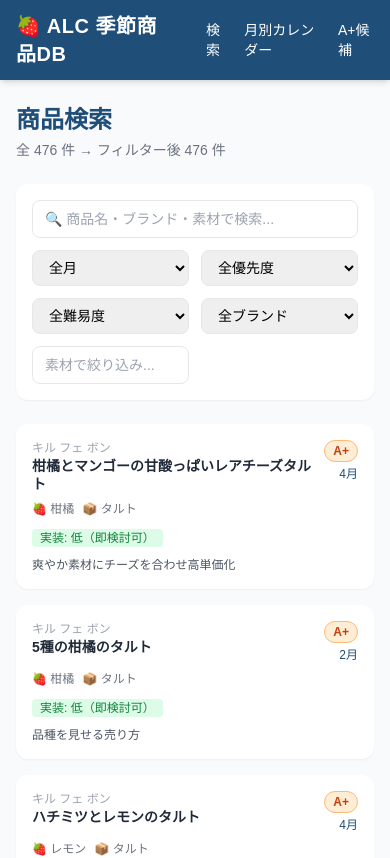
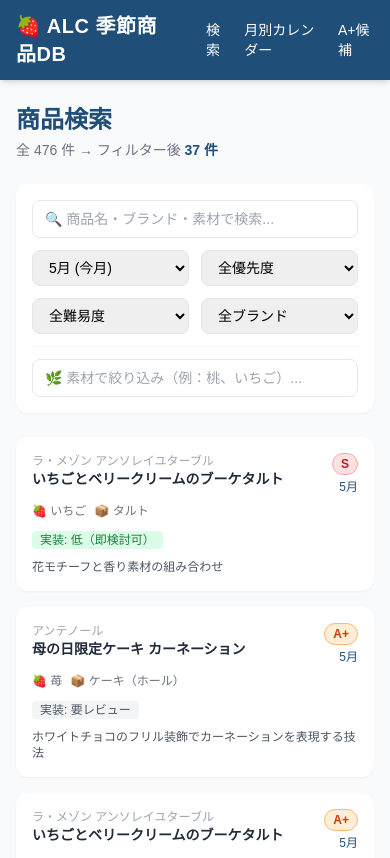
Before and after one commit to hdtsm2009/alc-sweets, a Next.js app: page / in a window 390 px wide. Shown: the top 858 px of the page. Built offline with nearby package versions, Linux system fonts and the light colour scheme.

Commit message:
fix: S候補5件修正・デフォルトソート・当月フィルター・前へ次へナビ追加

```diff
--- a/src/app/page.tsx
+++ b/src/app/page.tsx
@@ -4,11 +4,23 @@ import type { Product } from "@/types/product";
 import { PRIORITY_COLORS, DIFFICULTY_COLORS } from "@/lib/data";
 import Link from "next/link";
 
+const PRIORITY_ORDER: Record<string, number> = { S: 0, "A+": 1, A: 2, B: 3, C: 4 };
+
+function sortProducts(ps: Product[]): Product[] {
+  return [...ps].sort((a, b) => {
+    const pa = PRIORITY_ORDER[a.商品会議優先度] ?? 5;
+    const pb = PRIORITY_ORDER[b.商品会議優先度] ?? 5;
+    if (pa !== pb) return pa - pb;
+    return (Number(a.対象月) || 13) - (Number(b.対象月) || 13);
+  });
+}
+
 export default function HomePage() {
   const [products, setProducts] = useState<Product[]>([]);
   const [loading, setLoading] = useState(true);
   const [query, setQuery] = useState("");
-  const [filterMonth, setFilterMonth] = useState("");
+  const currentMonth = String(new Date().getMonth() + 1);
+  const [filterMonth, setFilterMonth] = useState(currentMonth);
   const [filterBrand, setFilterBrand] = useState("");
   const [filterPriority, setFilterPriority] = useState("");
   const [filterDifficulty, setFilterDifficulty] = useState("");
@@ -26,7 +38,7 @@ export default function HomePage() {
   }, [products]);
 
   const filtered = useMemo(() => {
-    return products.filter(p => {
+    const result = products.filter(p => {
       if (filterMonth && String(p.対象月) !== filterMonth) return false;
       if (filterBrand && p.ブランド名 !== filterBrand) return false;
       if (filterPriority && p.商品会議優先度 !== filterPriority) return false;
@@ -42,19 +54,33 @@ export default function HomePage() {
       }
       return true;
     });
+    return sortProducts(result);
   }, [products, query, filterMonth, filterBrand, filterPriority, filterDifficulty, filterIngredient]);
 
   if (loading) return <div className="text-center py-20 text-gray-400">読み込み中...</div>;
+
+  const hasFilter = !!(query || filterBrand || filterPriority || filterDifficulty || filterIngredient || filterMonth !== currentMonth);
 
   return (
     <div>
       <div className="mb-6">
         <h1 className="text-2xl font-bold text-[#1F4E78] mb-1">商品検索</h1>
-        <p className="text-sm text-gray-500">全 {products.length} 件 → フィルター後 {filtered.length} 件</p>
+        <p className="text-sm text-gray-500">
+          全 {products.length} 件 → フィルター後 <span className="font-bold text-[#1F4E78]">{filtered.length} 件</span>
+          {hasFilter && (
+            <button
+              onClick={() => { setQuery(""); setFilterMonth(currentMonth); setFilterBrand(""); setFilterPriority(""); setFilterDifficulty(""); setFilterIngredient(""); }}
+              className="ml-3 text-xs text-red-500 underline hover:opacity-70"
+            >
+              フィルターをリセット
+            </button>
+          )}
+        </p>
       </div>
 
       {/* フィルター */}
-      <div className="bg-white rounded-xl shadow-sm p-4 mb-6 grid grid-cols-2 md:grid-cols-3 lg:grid-cols-6 gap-3">
+      <div className="bg-white rounded-xl shadow-sm p-4 mb-6">
+        <div className="grid grid-cols-2 md:grid-cols-3 lg:grid-cols-6 gap-3 mb-3">
           <input
             className="col-span-2 md:col-span-3 lg:col-span-2 border border-gray-200 rounded-lg px-3 py-2 text-sm focus:outline-none focus:ring-2 focus:ring-[#1F4E78]"
             placeholder="🔍 商品名・ブランド・素材で検索..."
@@ -67,7 +93,7 @@ export default function HomePage() {
           >
             <option value="">全月</option>
             {[1,2,3,4,5,6,7,8,9,10,11,12].map(m => (
-            <option key={m} value={m}>{m}月</option>
+              <option key={m} value={String(m)}>{m}月{m === Number(currentMonth) ? " (今月)" : ""}</option>
             ))}
           </select>
           <select
@@ -94,12 +120,15 @@ export default function HomePage() {
             <option value="">全ブランド</option>
             {brands.map(b => <option key={b} value={b}>{b}</option>)}
           </select>
+        </div>
+        <div className="border-t border-gray-100 pt-3">
           <input
-          className="border border-gray-200 rounded-lg px-3 py-2 text-sm focus:outline-none focus:ring-2 focus:ring-[#1F4E78]"
-          placeholder="素材で絞り込み..."
+            className="w-full md:w-64 border border-gray-200 rounded-lg px-3 py-2 text-sm focus:outline-none focus:ring-2 focus:ring-[#1F4E78]"
+            placeholder="🌿 素材で絞り込み（例：桃、いちご）..."
             value={filterIngredient}
             onChange={e => setFilterIngredient(e.target.value)}
           />
+        </div>
       </div>
 
       {/* 商品カード一覧 */}
@@ -147,7 +176,16 @@ export default function HomePage() {
         </div>
       )}
       {filtered.length === 0 && (
-        <div className="text-center py-16 text-gray-400">条件に合う商品が見つかりませんでした</div>
+        <div className="text-center py-16 text-gray-400">
+          <div className="text-4xl mb-3">🔍</div>
+          <div>条件に合う商品が見つかりませんでした</div>
+          <button
+            onClick={() => { setQuery(""); setFilterMonth(""); setFilterBrand(""); setFilterPriority(""); setFilterDifficulty(""); setFilterIngredient(""); }}
+            className="mt-3 text-sm text-[#1F4E78] underline"
+          >
+            フィルターをリセット
+          </button>
+        </div>
       )}
     </div>
   );
--- a/src/app/product/page.tsx
+++ b/src/app/product/page.tsx
@@ -6,6 +6,7 @@ import { PRIORITY_COLORS, DIFFICULTY_COLORS } from "@/lib/data";
 import Link from "next/link";
 
 const MONTH_NAMES = ["","1月","2月","3月","4月","5月","6月","7月","8月","9月","10月","11月","12月"];
+const PRIORITY_ORDER: Record<string, number> = { S: 0, "A+": 1, A: 2, B: 3, C: 4 };
 
 function Row({ label, value }: { label: string; value: string | number | null | undefined }) {
   if (!value && value !== 0) return null;
@@ -35,6 +36,7 @@ function LinkRow({ label, value }: { label: string; value: string | null | undef
 function ProductDetail() {
   const searchParams = useSearchParams();
   const id = searchParams.get("id");
+  const [allProducts, setAllProducts] = useState<Product[]>([]);
   const [product, setProduct] = useState<Product | null>(null);
   const [loading, setLoading] = useState(true);
 
@@ -42,11 +44,23 @@ function ProductDetail() {
     fetch("/data/products.json")
       .then(r => r.json())
       .then((d: Product[]) => {
+        // 優先度→月順でソート（検索ページと同じ順序）
+        const sorted = [...d].sort((a, b) => {
+          const pa = PRIORITY_ORDER[a.商品会議優先度] ?? 5;
+          const pb = PRIORITY_ORDER[b.商品会議優先度] ?? 5;
+          if (pa !== pb) return pa - pb;
+          return (Number(a.対象月) || 13) - (Number(b.対象月) || 13);
+        });
+        setAllProducts(sorted);
         const found = d.find(p => p.商品ID === id) || null;
         setProduct(found);
         setLoading(false);
       });
   }, [id]);
+
+  const currentIndex = allProducts.findIndex(p => p.商品ID === id);
+  const prevProduct = currentIndex > 0 ? allProducts[currentIndex - 1] : null;
+  const nextProduct = currentIndex < allProducts.length - 1 ? allProducts[currentIndex + 1] : null;
 
   if (loading) return <div className="text-center py-20 text-gray-400">読み込み中...</div>;
   if (!product) return (
@@ -58,8 +72,36 @@ function ProductDetail() {
 
   return (
     <div>
-      <div className="mb-4">
+      {/* ナビゲーション */}
+      <div className="flex items-center justify-between mb-4">
         <Link href="/" className="text-sm text-[#1F4E78] hover:opacity-70">← 検索に戻る</Link>
+        <div className="flex gap-2">
+          {prevProduct ? (
+            <Link
+              href={`/product/?id=${prevProduct.商品ID}`}
+              className="text-xs border border-gray-200 rounded-lg px-3 py-1.5 hover:bg-gray-50 flex items-center gap-1"
+            >
+              ◀ 前の商品
+              <span className="text-gray-400 hidden sm:inline">（{prevProduct.ブランド名}）</span>
+            </Link>
+          ) : (
+            <span className="text-xs border border-gray-100 rounded-lg px-3 py-1.5 text-gray-300">◀ 前の商品</span>
+          )}
+          <span className="text-xs text-gray-400 flex items-center px-1">
+            {currentIndex + 1} / {allProducts.length}
+          </span>
+          {nextProduct ? (
+            <Link
+              href={`/product/?id=${nextProduct.商品ID}`}
+              className="text-xs border border-gray-200 rounded-lg px-3 py-1.5 hover:bg-gray-50 flex items-center gap-1"
+            >
+              <span className="text-gray-400 hidden sm:inline">（{nextProduct.ブランド名}）</span>
+              次の商品 ▶
+            </Link>
+          ) : (
+            <span className="text-xs border border-gray-100 rounded-lg px-3 py-1.5 text-gray-300">次の商品 ▶</span>
+          )}
+        </div>
       </div>
 
       <div className="bg-white rounded-2xl shadow-sm p-6 mb-6">
@@ -99,7 +141,6 @@ function ProductDetail() {
       </div>
 
       <div className="grid grid-cols-1 md:grid-cols-2 gap-6">
-        {/* 基本情報 */}
         <section className="bg-white rounded-xl shadow-sm p-5">
           <h2 className="text-base font-bold text-[#1F4E78] mb-3 border-b border-[#1F4E78]/20 pb-2">基本情報</h2>
           <table className="w-full">
@@ -121,7 +162,6 @@ function ProductDetail() {
           </table>
         </section>
 
-        {/* 価格・販売情報 */}
         <section className="bg-white rounded-xl shadow-sm p-5">
           <h2 className="text-base font-bold text-[#1F4E78] mb-3 border-b border-[#1F4E78]/20 pb-2">価格・販売情報</h2>
           <table className="w-full">
@@ -142,7 +182,6 @@ function ProductDetail() {
           </table>
         </section>
 
-        {/* ALC向け分析 */}
         <section className="bg-white rounded-xl shadow-sm p-5">
           <h2 className="text-base font-bold text-[#1F4E78] mb-3 border-b border-[#1F4E78]/20 pb-2">ALC向け分析</h2>
           <table className="w-full">
@@ -168,7 +207,6 @@ function ProductDetail() {
           )}
         </section>
 
-        {/* 企画メモ */}
         {(product.商品企画メモ || product.売場訴求メモ) && (
           <section className="bg-white rounded-xl shadow-sm p-5">
             <h2 className="text-base font-bold text-[#1F4E78] mb-3 border-b border-[#1F4E78]/20 pb-2">企画・売場メモ</h2>
@@ -187,6 +225,22 @@ function ProductDetail() {
           </section>
         )}
       </div>
+
+      {/* 下部ナビゲーション */}
+      <div className="flex justify-between mt-6 pt-4 border-t border-gray-200">
+        {prevProduct ? (
+          <Link href={`/product/?id=${prevProduct.商品ID}`}
+            className="text-sm border border-gray-200 rounded-lg px-4 py-2 hover:bg-gray-50">
+            ◀ {prevProduct.商品名}
+          </Link>
+        ) : <span />}
+        {nextProduct ? (
+          <Link href={`/product/?id=${nextProduct.商品ID}`}
+            className="text-sm border border-gray-200 rounded-lg px-4 py-2 hover:bg-gray-50">
+            {nextProduct.商品名} ▶
+          </Link>
+        ) : <span />}
+      </div>
     </div>
   );
 }
```
Also changed, not shown: public/data/products.json. Lines whose indentation alone changed are shown as unchanged.
